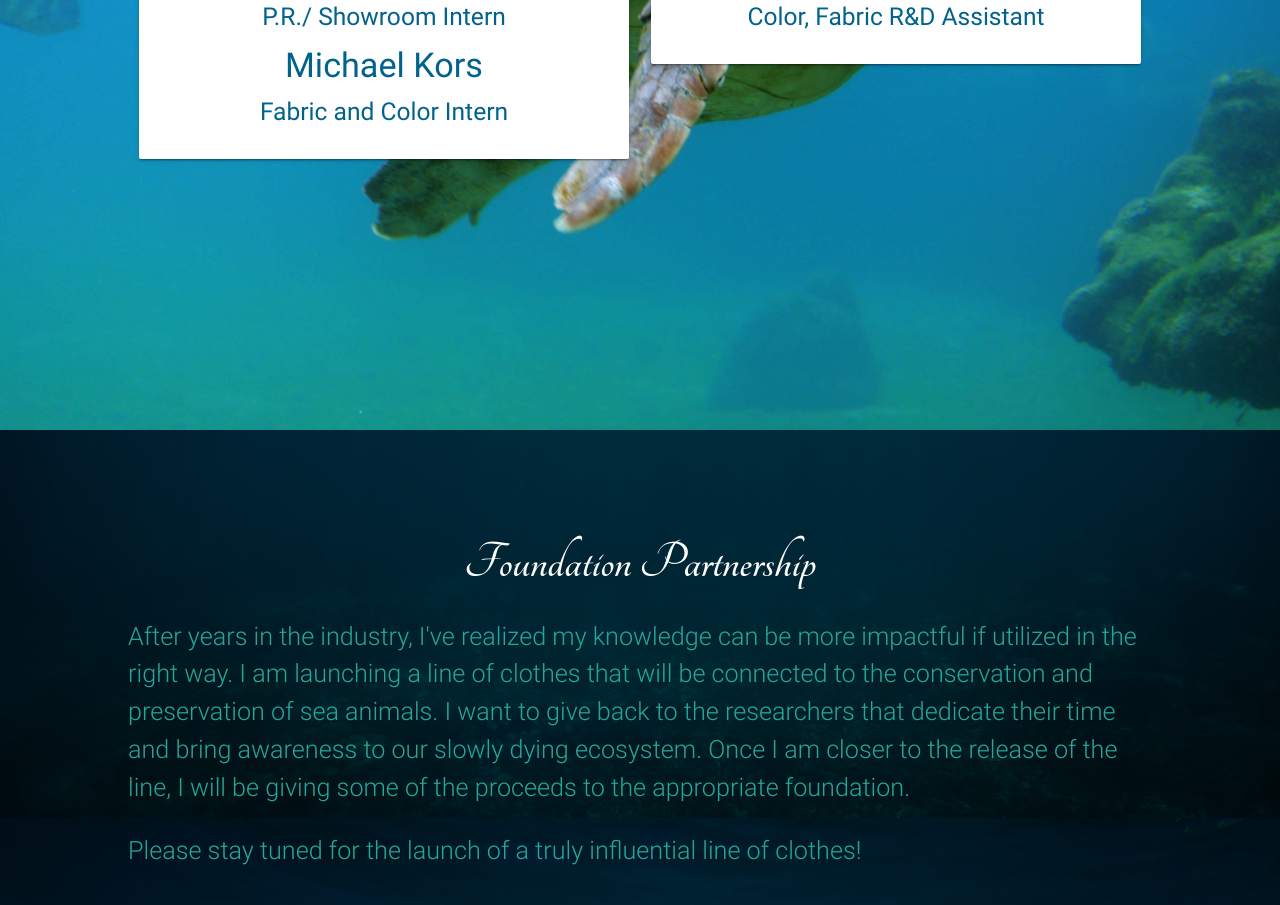
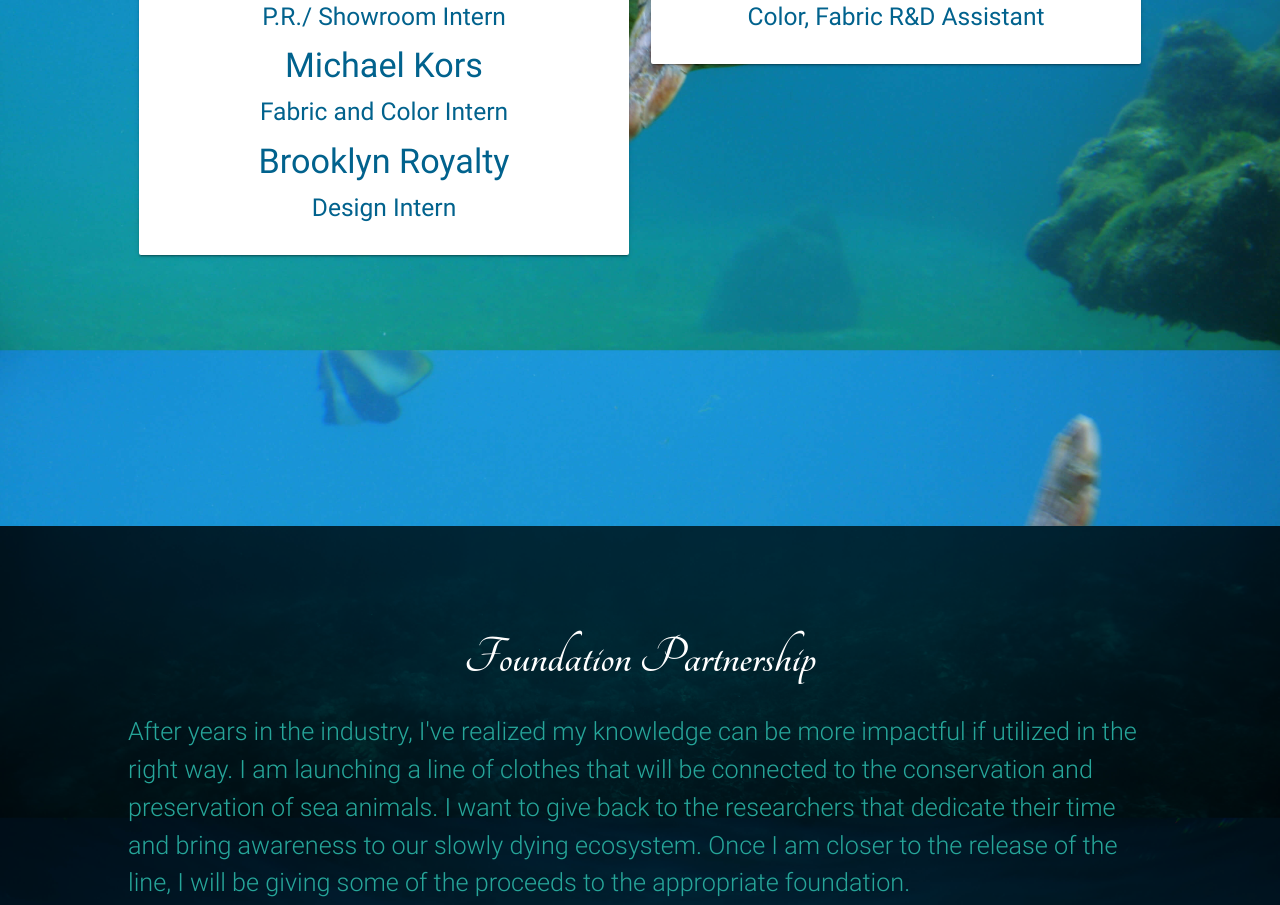
Before and after one commit to Steph-harris/fashionSite, a website: page views/home.html in a window 1280 px wide. Shown: the part 1734-2639 px from the top of the page. Drawn offline with nearby package versions, Linux system fonts and the light colour scheme.

Commit message:
added README and updated education section

```diff
--- a/views/home.html
+++ b/views/home.html
@@ -48,6 +48,8 @@
         <h5>P.R./ Showroom Intern</h5>
         <h4>Michael Kors</h4>
         <h5>Fabric and Color Intern</h5>
+        <h4>Brooklyn Royalty</h4>
+        <h5>Design Intern</h5>
       </div>
     </div>
     <div class="col s12 m6">
```
Also changed, not shown: README.MD (added).
